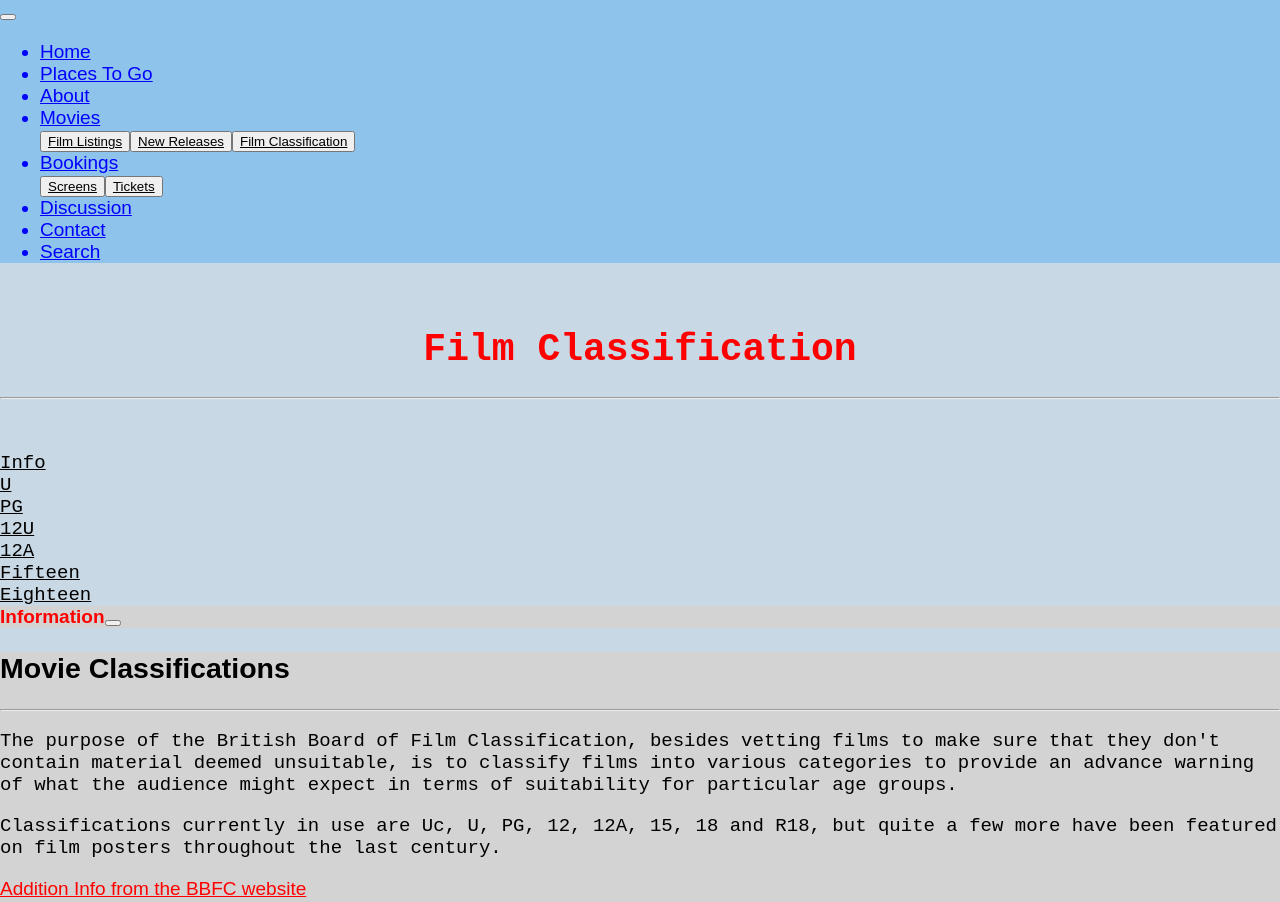
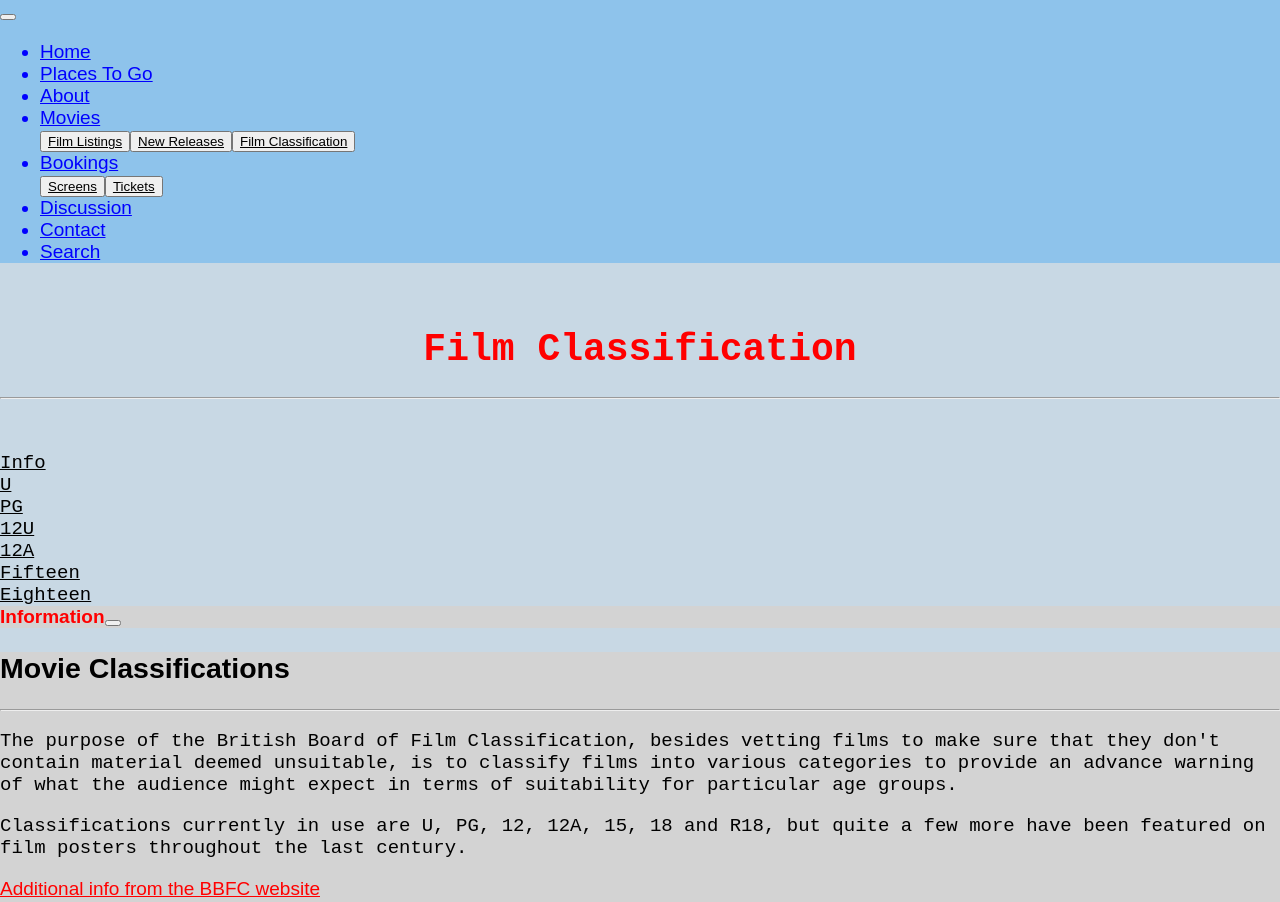
Before and after one commit to AidanHassett/qa-cinema, a React (Create React App) app: page /classifications in a window 1280 px wide. Shown: the top 902 px of the page. Built offline with nearby package versions, Linux system fonts and the light colour scheme; what google-maps-react would draw is missing.

Commit message:
removed package-lock.json from git

```diff
--- a/src/components/Classifications/Info.jsx
+++ b/src/components/Classifications/Info.jsx
@@ -19,14 +19,15 @@ const Info = () => {
                     </p>
 
                     <p>
-                        Classifications currently in use are Uc, U, PG, 12, 12A, 15, 18 and R18, but quite a few more have been featured on film posters throughout the last century.
+                        Classifications currently in use are U, PG, 12, 12A, 15, 18 and R18, but quite a few more have been featured on film posters throughout the last century.
                     </p>
 
                     <a style={{ color: 'red' }}
                         href="https://www.bbfc.co.uk/about-classification"
                         rel="noreferrer"
                         target="_blank"
-                    >Addition Info from the BBFC website
+                    >
+                      Additional info from the BBFC website
                     </a>
                 </Toast.Body>
             </div>
```
Also changed, not shown: 1 other file (tests, documents, lock files or other folders).
